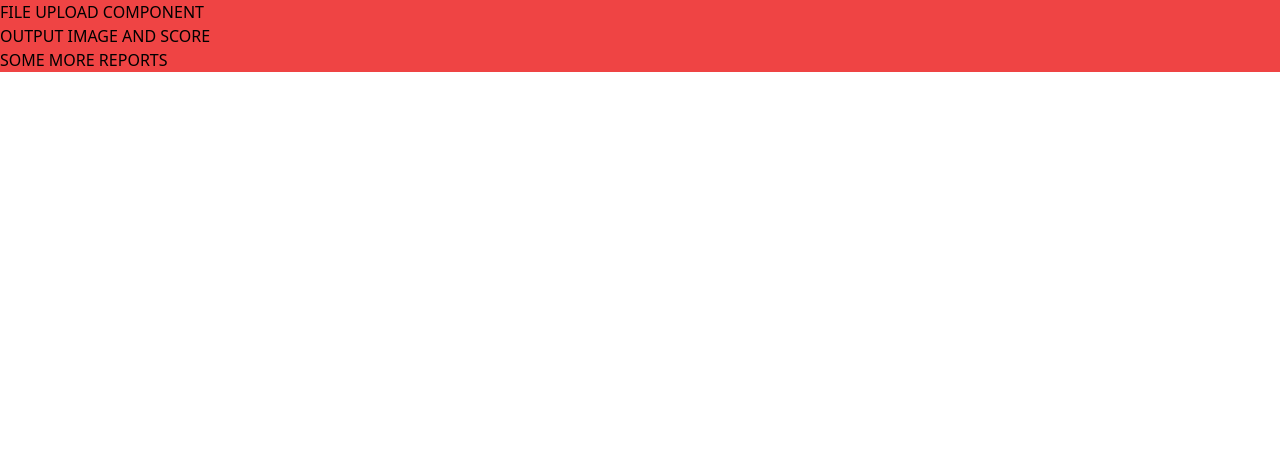
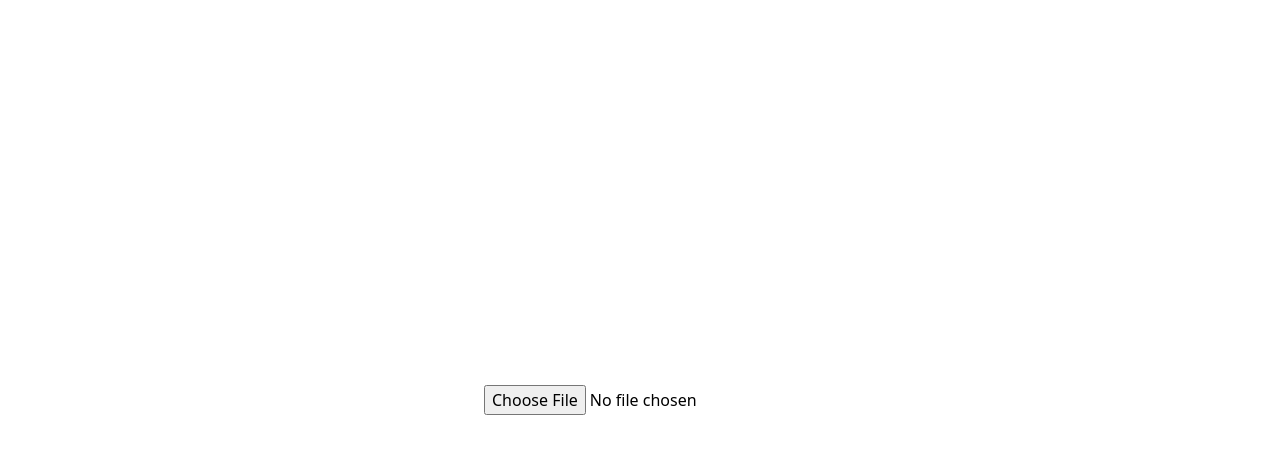
Before and after one commit to amew0/SihaSansFrontieres, a React (Vite) app in the folder front/: page / in a window 1280 px wide. Shown: the top 454 px of the page. Built offline with nearby package versions, Linux system fonts and the light colour scheme.

Commit message:
add dummy components

```diff
--- a/front/src/App.tsx
+++ b/front/src/App.tsx
@@ -1,16 +1,36 @@
-import { useState } from 'react'
-
+import { useState } from 'react';
 
 function App() {
-  const [count, setCount] = useState(0)
+  const [image, setImage] = useState(null);
+  const [results, setResults] = useState({ stats: null, chart: null });
+
+  const handleImageUpload = (event: React.ChangeEvent<HTMLInputElement>) => {
+    const file = event.target.files![0];
+    if (file) {
+      console.log(file);
+    }
+  };
 
   return (
-    <div className="bg-red-500 flex flex-col">
-    <div>FILE UPLOAD COMPONENT</div>
-    <div>OUTPUT IMAGE AND SCORE</div>
-    <div>SOME MORE REPORTS</div>
+    <div className="flex flex-col w-screen h-screen items-center justify-center">
+      <div className="input-page">
+        <input type="file" onChange={handleImageUpload} />
+      </div>
+      {image && (
+        <div className="result-page">
+          <div className="image-result">
+            <img src={image} alt="Uploaded" />
+          </div>
+          <div className="stats-result">
+            <p>{results.stats}</p>
+          </div>
+          <div className="chart-result">
+            <p>{results.chart}</p>
+          </div>
+        </div>
+      )}
     </div>
-  )
+  );
 }
 
-export default App
+export default App;
```
